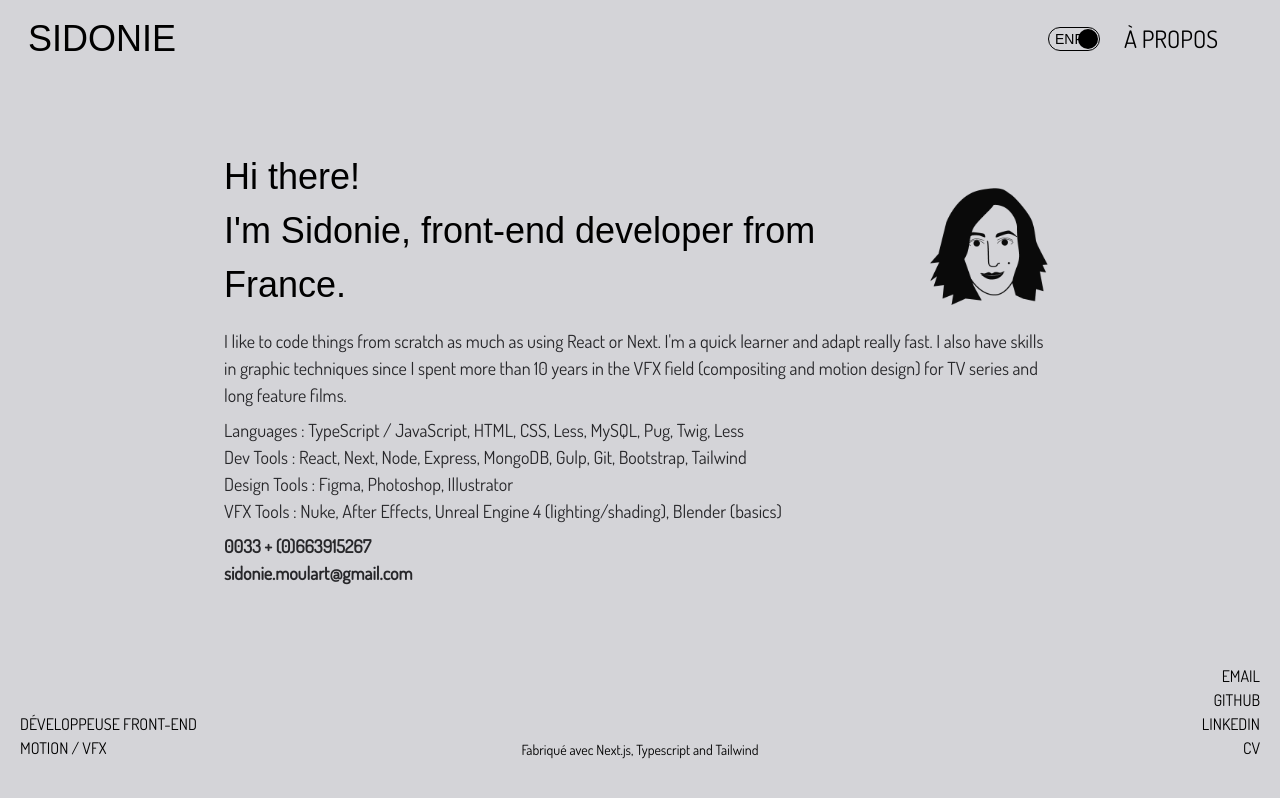
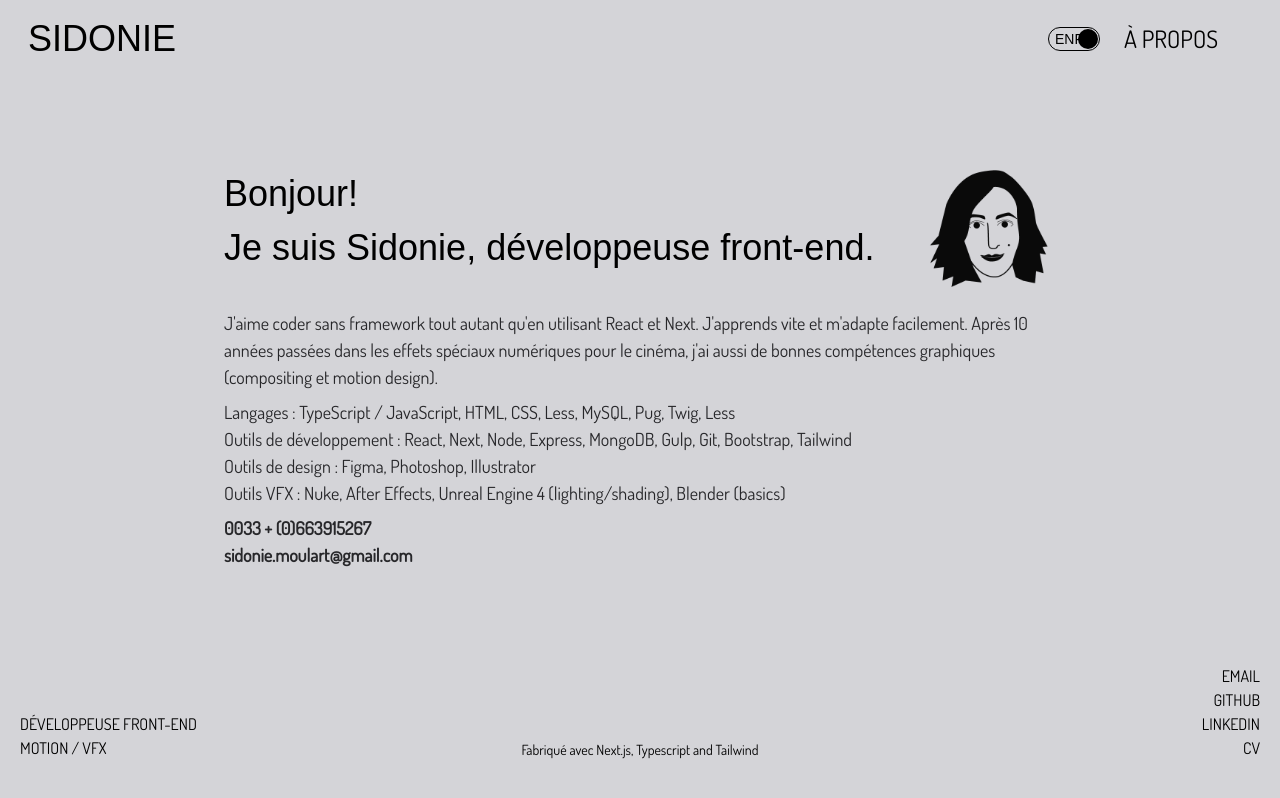
Before and after one commit to Fidomi/portfolio-next, a Next.js app: page /about in a window 1280 px wide. Built offline with nearby package versions, Linux system fonts and the light colour scheme.

Commit message:
Add french version to about page

```diff
--- /dev/null
+++ b/data/about.ts
@@ -0,0 +1,36 @@
+type AboutType = {
+    salutation: string;
+    title: string;
+    desc: string;
+    technologies: string[];
+    phone: string;
+    email: string;
+};
+
+export const ABOUT_EN: AboutType = {
+    salutation: "Hi there! ",
+    title: "I'm Sidonie, front-end developer from France.",
+    desc: "I like to code things from scratch as much as using React or Next. I'm a quick learner and adapt really fast. I also have skills in graphic techniques since I spent more than 10 years in the VFX field (compositing and motion design) for TV series and long feature films.",
+    technologies: [
+        "Languages : TypeScript / JavaScript, HTML, CSS, Less, MySQL, Pug, Twig, Less",
+        "Dev Tools : React, Next, Node, Express, MongoDB, Gulp, Git, Bootstrap, Tailwind",
+        "Design Tools : Figma, Photoshop, Illustrator",
+        "VFX Tools : Nuke, After Effects, Unreal Engine 4 (lighting/shading), Blender (basics)",
+    ],
+    phone: "0033 + (0)663915267",
+    email: "sidonie.moulart@gmail.com",
+};
+
+export const ABOUT_FR: AboutType = {
+    salutation: "Bonjour! ",
+    title: "Je suis Sidonie, développeuse front-end.",
+    desc: "J'aime coder sans framework tout autant qu'en utilisant React et Next. J'apprends vite et m'adapte facilement. Après 10 années passées dans les effets spéciaux numériques pour le cinéma, j'ai aussi de bonnes compétences graphiques (compositing et motion design).",
+    technologies: [
+        "Langages : TypeScript / JavaScript, HTML, CSS, Less, MySQL, Pug, Twig, Less",
+        "Outils de développement : React, Next, Node, Express, MongoDB, Gulp, Git, Bootstrap, Tailwind",
+        "Outils de design : Figma, Photoshop, Illustrator",
+        "Outils VFX : Nuke, After Effects, Unreal Engine 4 (lighting/shading), Blender (basics)",
+    ],
+    phone: "0033 + (0)663915267",
+    email: "sidonie.moulart@gmail.com",
+};
--- a/pages/about/index.tsx
+++ b/pages/about/index.tsx
@@ -2,9 +2,13 @@ import React from "react";
 import { Layout } from "../../components/Layout";
 import Image from "next/image";
 import profilePic from "../../public/img/Sidonie.png";
+import { LanguageContext } from "../../utils/languageContext";
+import { ABOUT_EN, ABOUT_FR } from "../../data/about";
 
 const About = () => {
     const curColor: string = "gray-300";
+    const { language, changeLanguage } = React.useContext(LanguageContext);
+    const ABOUT = language === "FR" ? ABOUT_FR : ABOUT_EN;
     return (
         <Layout curColor={curColor}>
             <div
@@ -12,9 +16,9 @@ const About = () => {
                 <div className="lg:px-4 max-w-screen-lg">
                     <div className="flex flex-col md:flex-row md:justify-between">
                         <h1 className="text-base order-2 md:order-1 font-medium text-black md:text-2xl lg:text-4xl">
-                            Hi there!
+                            {ABOUT.salutation}
                             <br />
-                            I'm Sidonie, front-end developer from France.
+                            {ABOUT.title}
                         </h1>
                         <div className="order-1 self-end md:order-last">
                             <Image
@@ -28,30 +32,16 @@ const About = () => {
                     </div>
 
                     <div className="mt-4 text-gray-800 font-body text-sm md:text-lg">
-                        <p>
-                            I like to code things from scratch as much as using
-                            React or Next. I'm a quick learner and adapt really
-                            fast. I also have skills in graphic techniques since
-                            I spent more than 10 years in the VFX field
-                            (compositing and motion design) for TV series and
-                            long feature films.
-                        </p>
-                        <p className="mt-2">
-                            Languages : TypeScript / JavaScript, HTML, CSS,
-                            Less, MySQL, Pug, Twig, Less
+                        <p>{ABOUT.desc}</p>
+                        <div className="mt-2">
+                            {ABOUT.technologies.map((ele, index) => {
+                                return <p key={`about-${index}`}>{ele}</p>;
+                            })}
+                        </div>
+                        <p className="mt-2 font-bold">
+                            {ABOUT.phone}
                             <br />
-                            Dev Tools : React, Next, Node, Express, MongoDB,
-                            Gulp, Git, Bootstrap, Tailwind
-                            <br />
-                            Design Tools : Figma, Photoshop, Illustrator
-                            <br />
-                            VFX Tools : Nuke, After Effects, Unreal Engine 4
-                            (lighting/shading), Blender (basics)
-                        </p>
-                        <p className="mt-2 font-bold">
-                            0033 + (0)663915267
-                            <br />
-                            sidonie.moulart@gmail.com
+                            {ABOUT.email}
                         </p>
                     </div>
                 </div>
```
